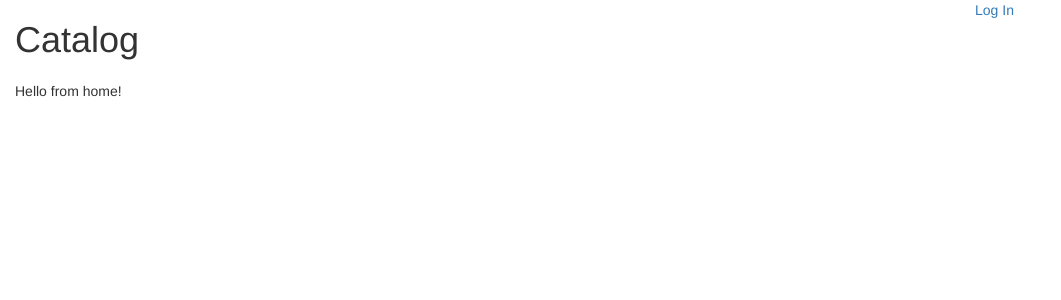
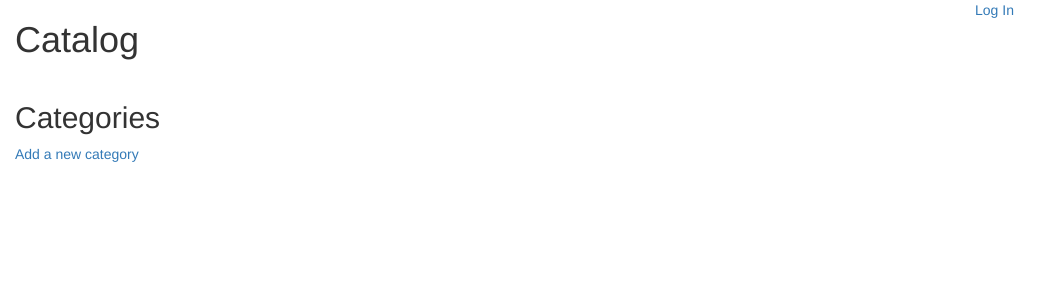
Before and after one commit to jjyoung1/item_catalog, a Flask app: page / in a window 1280 px wide. Shown: the top 300 px of the page, without its empty margins (0-1061 px from the left). Run offline with Flask 2, Linux system fonts and the light colour scheme; data that the repository does not hold is empty; parts of the project's set-up code (start-up, migrations or seed data) failed here and were passed over; some libraries are stand-ins or nearby versions.

Commit message:
Category list for home page implemented

```diff
--- a/app/main/views.py
+++ b/app/main/views.py
@@ -80,7 +80,8 @@ def new_user():
 
 @main.route('/', methods=['GET'])
 def home():
-    return render_template("home.html")
+    categories = db.session.query(Category)
+    return render_template("home.html", categories=categories)
 
 
 @main.route('/newitem', methods=['GET', 'POST'])
--- a/app/templates/home.html
+++ b/app/templates/home.html
@@ -1,7 +1,21 @@
 {% extends "base.html" %}
 
 {% block page_content %}
-    <div class="col-sm-12">
-        <p>Hello from home!</p>
+    <div class="col-sm-3 col-xs-12">
+        <h2>Categories</h2>
+        <a href="{{ url_for('main.newcategory') }}">Add a new category</a>
+        {% if not categories %}
+            <p>No Categories</p>
+        {% else %}
+            <ul>
+
+                {% for c in categories %}
+                    <li>{{ c.name }}</li>
+                {% endfor %}
+            </ul>
+        {% endif %}
+    </div>
+
+    <div class="col-sm-9 cols-xs-12">
     </div>
 {% endblock %}
```
